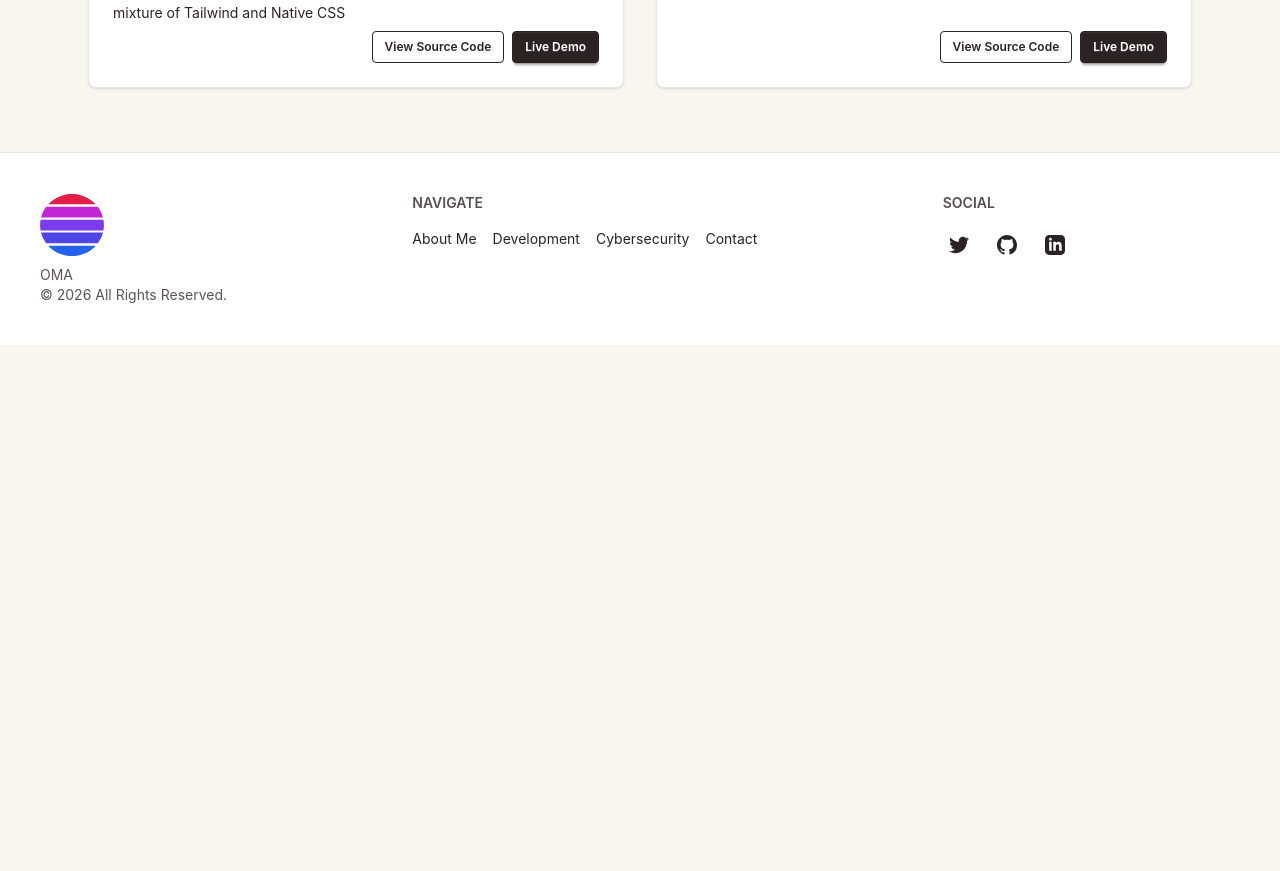
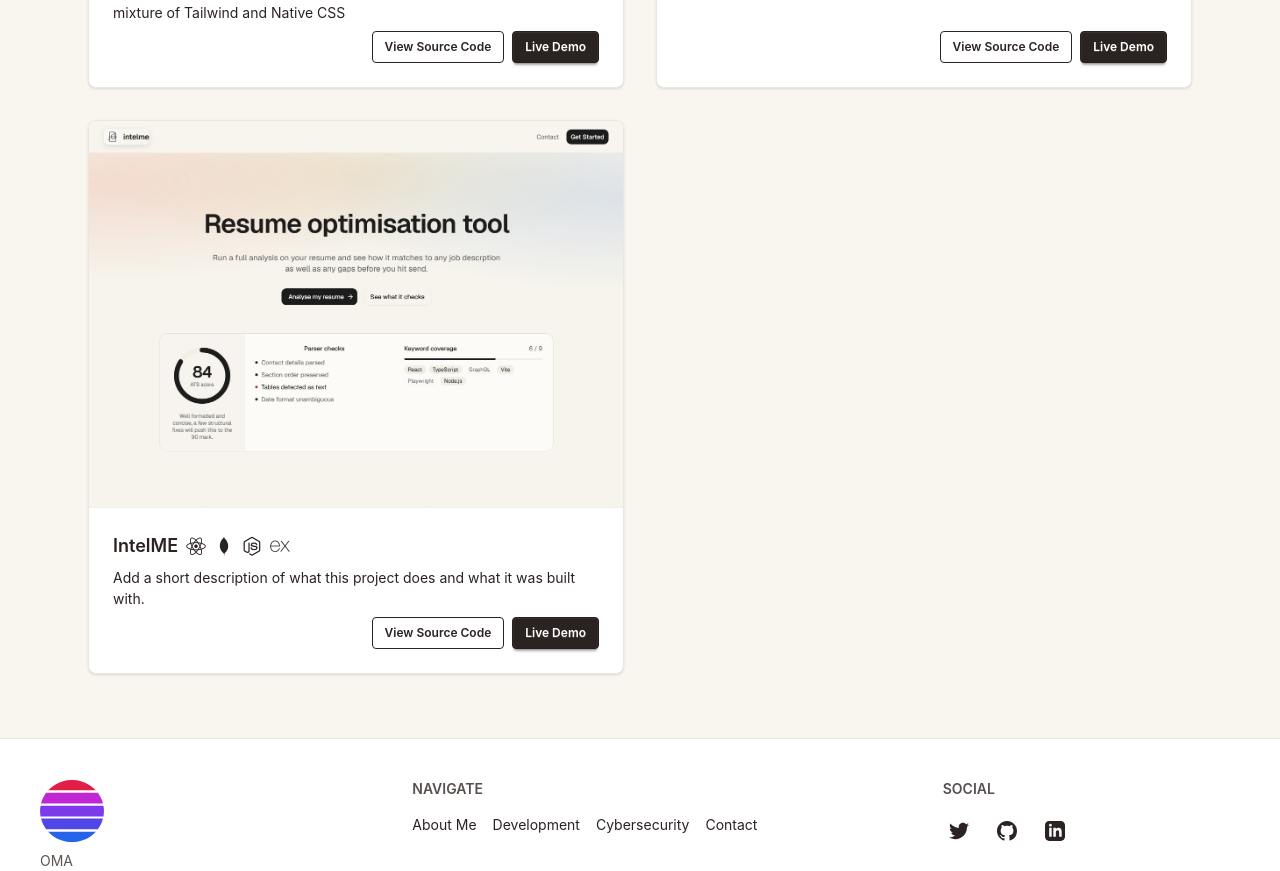
Before and after one commit to OuahidMA/Portfolio-react, a React (Vite) app: page /projects/development in a window 1280 px wide. Shown: the part 760-1631 px from the top of the page. Before the commit the page ends 1105 px from the top, so only its background shows below. Built offline with nearby package versions, Linux system fonts and the light colour scheme.

Commit message:
added a new card and png file

```diff
--- a/src/Pages/Development.jsx
+++ b/src/Pages/Development.jsx
@@ -1,5 +1,6 @@
 import chapterBookstore from '../assets/proj-imgs/CHAPTER-Bookstore.png'
 import lincord from '../assets/proj-imgs/Lincord—Offensive-Security.png'
+import intelme from '../assets/proj-imgs/intelme.png'
 
 export default function Development() {
   return (
@@ -65,21 +66,27 @@ export default function Development() {
             </div>
 
             {/* CARD 3 */}
-            {/*
             <div className="card bg-base-100 border border-base-300 shadow-sm">
+              <figure>
+                <img src={intelme} alt="IntelME" className="w-full object-cover" />
+              </figure>
               <div className="card-body">
                 <h2 className="card-title">
-                  Project Three
-                  <div className="badge badge-primary badge-outline">JavaScript</div>
+                  IntelME
+                  <div className="flex items-center gap-2 text-espresso">
+                    <i className="devicon-react-original text-xl" title="React"></i>
+                    <i className="devicon-mongodb-plain text-xl" title="MongoDB"></i>
+                    <i className="devicon-nodejs-plain text-xl" title="Node.js"></i>
+                    <i className="devicon-express-original text-xl" title="Express.js"></i>
+                  </div>
                 </h2>
                 <p>Add a short description of what this project does and what it was built with.</p>
                 <div className="justify-end card-actions">
-                  <a href="#" className="btn btn-outline btn-sm">View Source Code</a>
-                  <a href="#" className="btn btn-primary btn-sm">Live Demo</a>
+                  <a href="https://github.com/OuahidMA/IntelME" className="btn btn-outline btn-sm">View Source Code</a>
+                  <a href="https://intelme.vercel.app" className="btn btn-primary btn-sm">Live Demo</a>
                 </div>
               </div>
             </div>
-            */}
           </div>
         </div>
       </section>
```
Also changed, not shown: src/assets/proj-imgs/intelme.png (added).
